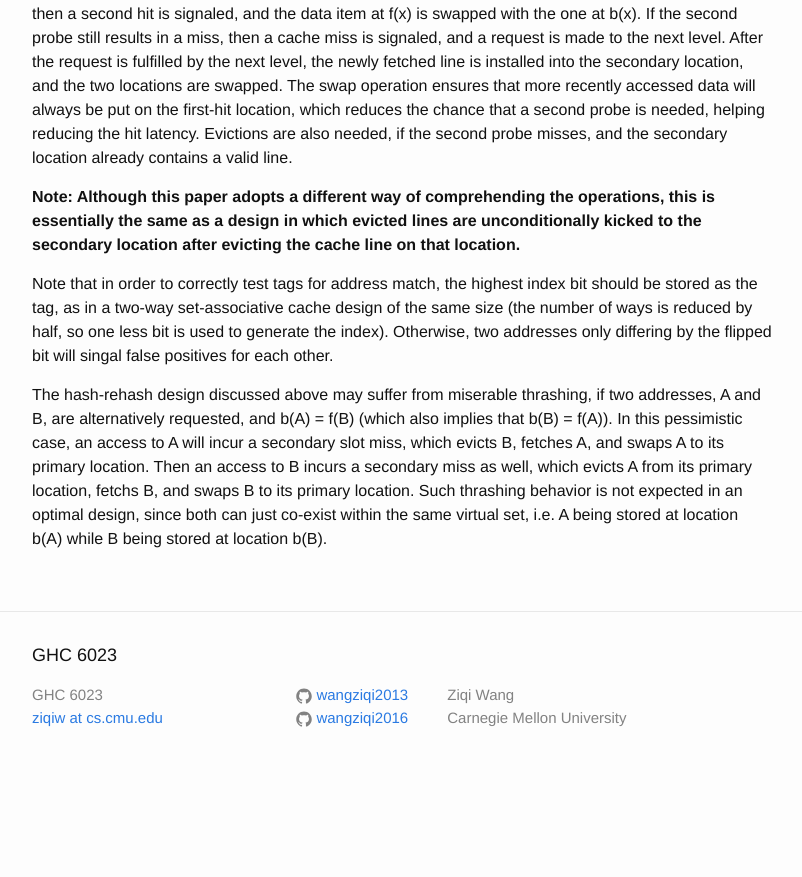
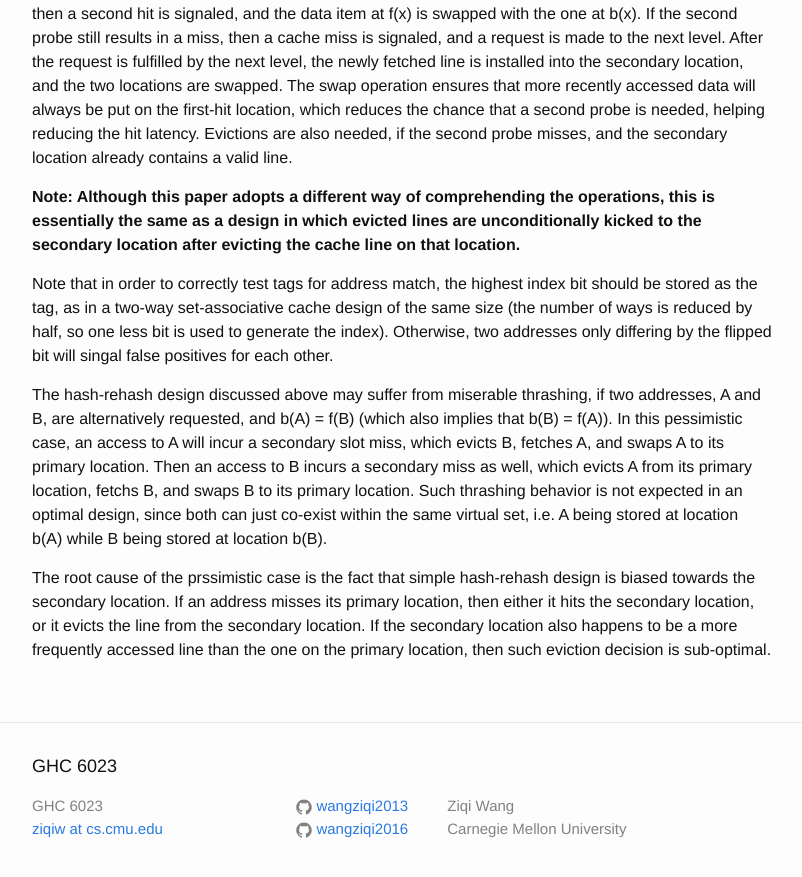
Before and after one commit to wangziqi2013/wangziqi2013.github.io, a Jekyll site: the page built from _posts/2020-05-30-column-associative-cache.markdown, in a window 1280 px wide and 900 px high, scrolled down 1192 px. Shown: the top 877 px of the window, without its empty margins (238-1040 px from the left). Built offline with Jekyll 4.4.1, drawn with Linux system fonts in a browser that asks for light colours; before the commit the page ends 1981 px from its top, so only the background shows below that.

Commit message:
Adding root cause

```diff
--- a/_posts/2020-05-30-column-associative-cache.markdown
+++ b/_posts/2020-05-30-column-associative-cache.markdown
@@ -62,3 +62,8 @@ secondary slot miss, which evicts B, fetches A, and swaps A to its primary locat
 miss as well, which evicts A from its primary location, fetchs B, and swaps B to its primary location. Such thrashing behavior
 is not expected in an optimal design, since both can just co-exist within the same virtual set, i.e. A being stored at
 location b(A) while B being stored at location b(B).
+
+The root cause of the prssimistic case is the fact that simple hash-rehash design is biased towards the secondary location.
+If an address misses its primary location, then either it hits the secondary location, or it evicts the line from the
+secondary location. If the secondary location also happens to be a more frequently accessed line than the one on
+the primary location, then such eviction decision is sub-optimal.
```
